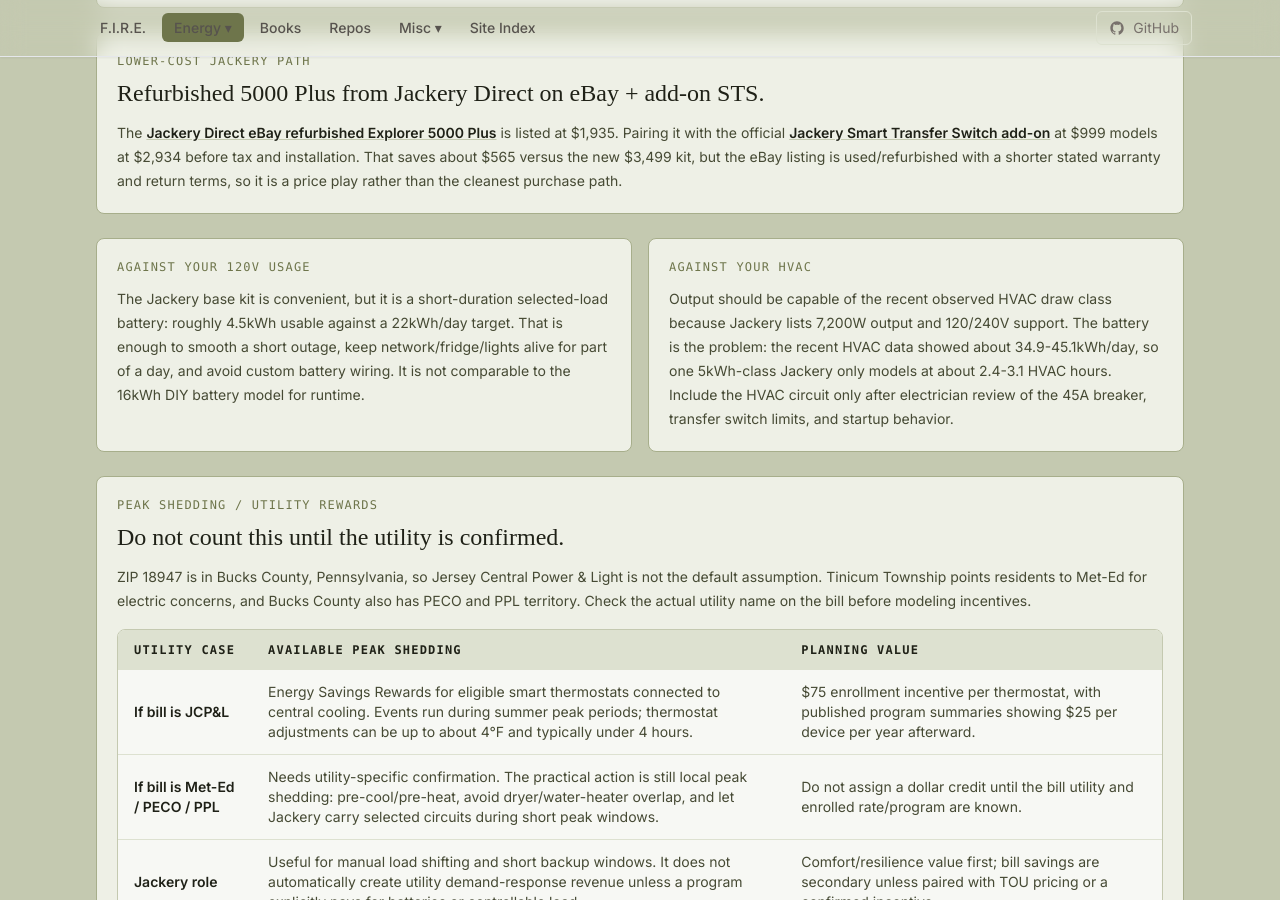
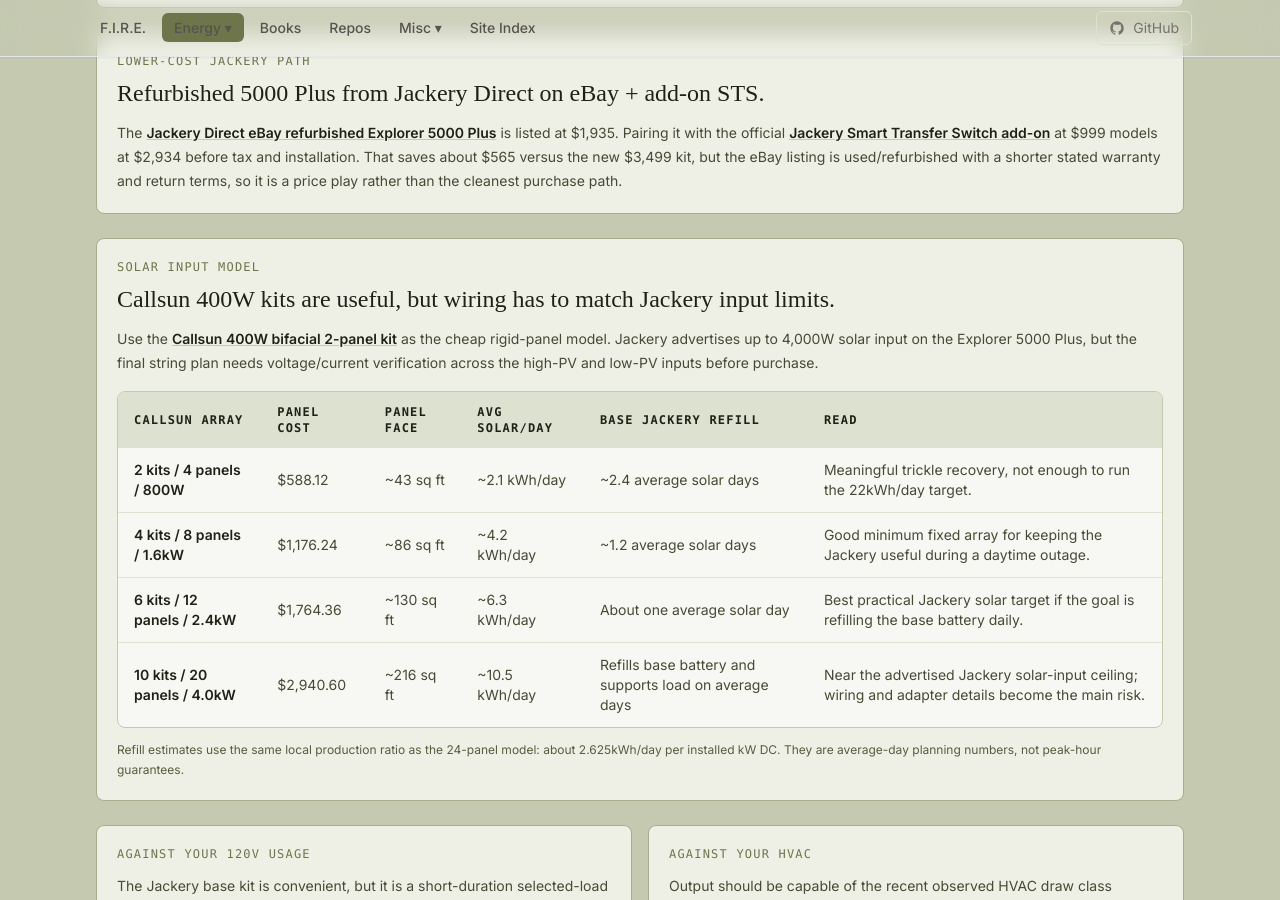
Before and after one commit to techmore/techmore.github.io, a Jekyll site: the page built from pages/energy-monitoring/will-prowse-2026.html, in a window 1280 px wide and 900 px high, scrolled down 4057 px. Built offline with Jekyll 4.4.1, drawn with Linux system fonts in a browser that asks for light colours; nearby versions of some CDN libraries; some web fonts are replaced.

Commit message:
Model Callsun solar input for Jackery

```diff
--- a/pages/energy-monitoring/will-prowse-2026.html
+++ b/pages/energy-monitoring/will-prowse-2026.html
@@ -367,6 +367,65 @@ title: Will Prowse 2026 - Techmore
         </p>
       </div>
 
+      <div class="mt-6 rounded-lg border border-olive-400 bg-olive-100 p-5">
+        <p class="font-mono text-xs tracking-widest uppercase text-olive-600">Solar input model</p>
+        <h3 class="mt-2 text-2xl text-olive-950">Callsun 400W kits are useful, but wiring has to match Jackery input limits.</h3>
+        <p class="mt-3 text-sm text-olive-800 leading-6">
+          Use the <a href="https://www.amazon.com/Callsun-Bifacial-Efficiency-Monocrystalline-Off-Grid/dp/B0DC6T55ZK?th=1&amp;linkCode=sl1&amp;tag=vehicledwelling-20&amp;linkId=e872f8ed2e47d73c0f523237f63b2d82&amp;language=en_US&amp;ref_=as_li_ss_tl" class="font-semibold text-olive-950 underline decoration-olive-300 hover:text-olive-700">Callsun 400W bifacial 2-panel kit</a> as the cheap rigid-panel model. Jackery advertises up to 4,000W solar input on the Explorer 5000 Plus, but the final string plan needs voltage/current verification across the high-PV and low-PV inputs before purchase.
+        </p>
+        <div class="mt-4 overflow-x-auto rounded-lg border border-olive-300 bg-olive-50">
+          <table class="min-w-full text-left text-sm text-olive-800">
+            <thead class="bg-olive-200 text-olive-950">
+              <tr>
+                <th scope="col" class="px-4 py-3 font-mono text-xs tracking-widest uppercase">Callsun array</th>
+                <th scope="col" class="px-4 py-3 font-mono text-xs tracking-widest uppercase">Panel cost</th>
+                <th scope="col" class="px-4 py-3 font-mono text-xs tracking-widest uppercase">Panel face</th>
+                <th scope="col" class="px-4 py-3 font-mono text-xs tracking-widest uppercase">Avg solar/day</th>
+                <th scope="col" class="px-4 py-3 font-mono text-xs tracking-widest uppercase">Base Jackery refill</th>
+                <th scope="col" class="px-4 py-3 font-mono text-xs tracking-widest uppercase">Read</th>
+              </tr>
+            </thead>
+            <tbody class="divide-y divide-olive-200">
+              <tr>
+                <td class="px-4 py-3 font-semibold text-olive-950">2 kits / 4 panels / 800W</td>
+                <td class="px-4 py-3">$588.12</td>
+                <td class="px-4 py-3">~43 sq ft</td>
+                <td class="px-4 py-3">~2.1 kWh/day</td>
+                <td class="px-4 py-3">~2.4 average solar days</td>
+                <td class="px-4 py-3">Meaningful trickle recovery, not enough to run the 22kWh/day target.</td>
+              </tr>
+              <tr>
+                <td class="px-4 py-3 font-semibold text-olive-950">4 kits / 8 panels / 1.6kW</td>
+                <td class="px-4 py-3">$1,176.24</td>
+                <td class="px-4 py-3">~86 sq ft</td>
+                <td class="px-4 py-3">~4.2 kWh/day</td>
+                <td class="px-4 py-3">~1.2 average solar days</td>
+                <td class="px-4 py-3">Good minimum fixed array for keeping the Jackery useful during a daytime outage.</td>
+              </tr>
+              <tr>
+                <td class="px-4 py-3 font-semibold text-olive-950">6 kits / 12 panels / 2.4kW</td>
+                <td class="px-4 py-3">$1,764.36</td>
+                <td class="px-4 py-3">~130 sq ft</td>
+                <td class="px-4 py-3">~6.3 kWh/day</td>
+                <td class="px-4 py-3">About one average solar day</td>
+                <td class="px-4 py-3">Best practical Jackery solar target if the goal is refilling the base battery daily.</td>
+              </tr>
+              <tr>
+                <td class="px-4 py-3 font-semibold text-olive-950">10 kits / 20 panels / 4.0kW</td>
+                <td class="px-4 py-3">$2,940.60</td>
+                <td class="px-4 py-3">~216 sq ft</td>
+                <td class="px-4 py-3">~10.5 kWh/day</td>
+                <td class="px-4 py-3">Refills base battery and supports load on average days</td>
+                <td class="px-4 py-3">Near the advertised Jackery solar-input ceiling; wiring and adapter details become the main risk.</td>
+              </tr>
+            </tbody>
+          </table>
+        </div>
+        <p class="mt-3 text-xs text-olive-700 leading-5">
+          Refill estimates use the same local production ratio as the 24-panel model: about 2.625kWh/day per installed kW DC. They are average-day planning numbers, not peak-hour guarantees.
+        </p>
+      </div>
+
       <div class="mt-6 grid gap-4 lg:grid-cols-2">
         <div class="rounded-lg border border-olive-400 bg-olive-100 p-5">
           <p class="font-mono text-xs tracking-widest uppercase text-olive-600">Against your 120V usage</p>
```
